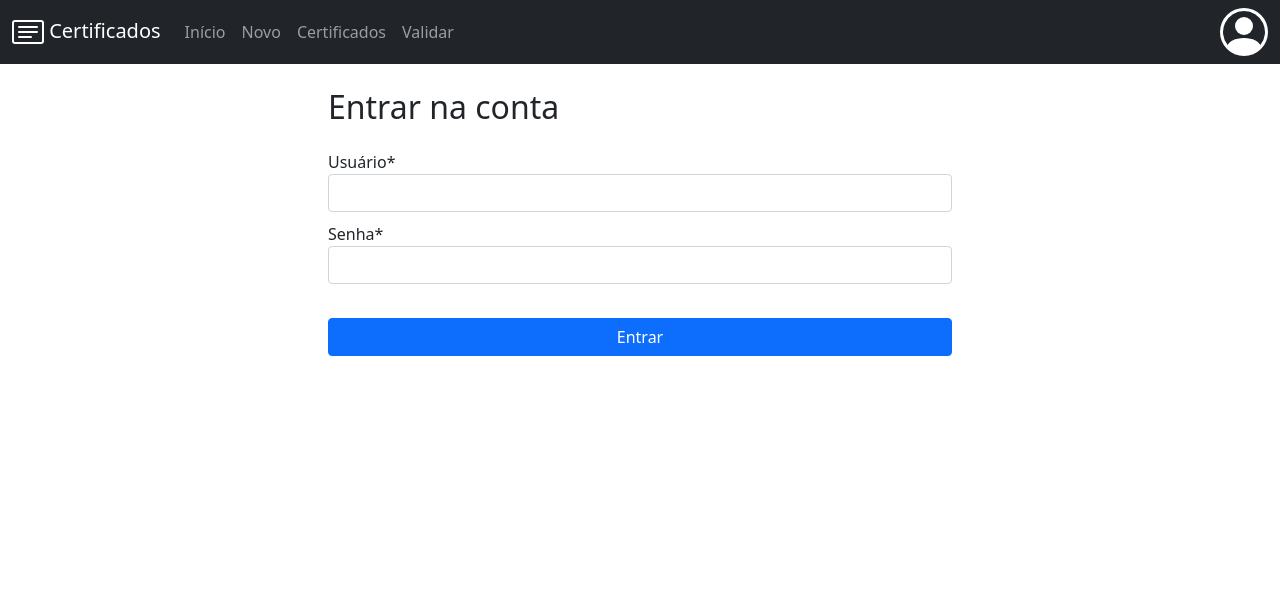
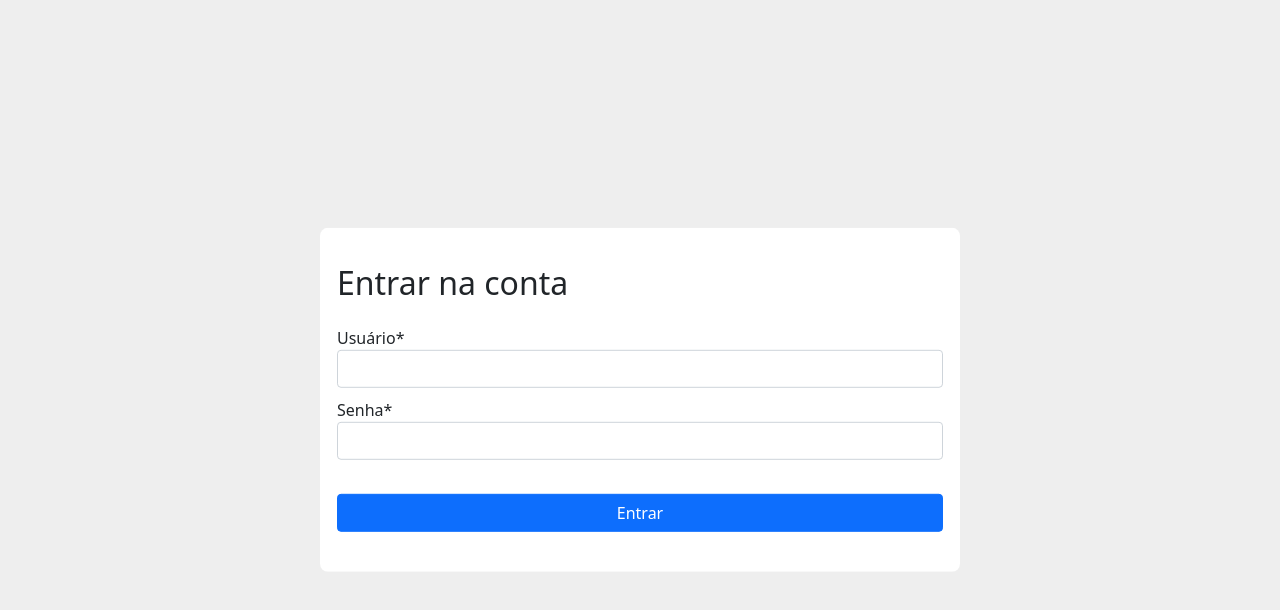
Before and after one commit to PHSouthier/Gerenciamento-e-valida-o-de-certificados, a Django app: page /certificados/login/ in a window 1280 px wide. Shown: the top 610 px of the page. Run offline with Django 3.2, Linux system fonts and the light colour scheme; some libraries are stand-ins or nearby versions.

Commit message:
Adicionado tabela Curso e Perfil, e feito ajustes

```diff
--- a/certificados/admin.py
+++ b/certificados/admin.py
@@ -1,6 +1,8 @@
 from certificados.models import Certificado
 from django.contrib import admin
-from .models import Categoria, Certificado
+from .models import Categoria, Certificado, Curso, Perfil
 
 admin.site.register(Certificado)
 admin.site.register(Categoria)
+admin.site.register(Curso)
+admin.site.register(Perfil)
--- a/certificados/forms.py
+++ b/certificados/forms.py
@@ -1,7 +1,8 @@
 import datetime
+from django.contrib.auth.backends import UserModel
 from django.db.models import fields
 from django.forms.widgets import HiddenInput, Widget
-from .models import Certificado
+from .models import Categoria, Certificado
 from django import forms
 
 class FormFiltro(forms.Form):
@@ -15,6 +16,11 @@ class FormCertificado(forms.ModelForm):
         model = Certificado
         fields = ['titulo', 'horas', 'data_emissao', 'categoria', 'imagem']
 
+    def __init__(self, *args, **kwargs):
+        user = kwargs.pop('user')
+        super(FormCertificado, self).__init__(*args, **kwargs)
+        self.fields['categoria'].queryset = Categoria.objects.filter(curso=user.perfil.curso)
+
 class FormLogin(forms.Form):
     usuario = forms.CharField(label='Usuário', max_length=20)
     senha = forms.CharField(widget=forms.PasswordInput, min_length=5, max_length=20)
--- a/certificados/static/certificados/css.css
+++ b/certificados/static/certificados/css.css
@@ -36,8 +36,22 @@
 
 .form_center {
     position: relative;
-    width: 50%;
-    left: 25.0%;
+    width: 50vw;
+    left: 25vw;
+}
+
+.form-login {
+    position: relative;
+    top: 50vh;
+    transform: translate(0%, -50%);
+    border: 1px solid transparent;
+    background-color: white;
+    border-radius: 8px;
+    padding: 35px 35px 15px 35px;
+}
+
+.body-login {
+    background-color: #eee;
 }
 
 .fazer_modal {
--- a/certificados/templates/certificados/base.html
+++ b/certificados/templates/certificados/base.html
@@ -71,7 +71,7 @@
         </div>
     </nav>
 
-    {% if messages%}
+    {% if messages %}
         {% for m in messages %}
             <center>
                 <div class="fazer_modal">
--- a/certificados/templates/certificados/certificado.html
+++ b/certificados/templates/certificados/certificado.html
@@ -28,6 +28,7 @@
     {% endif %}
 
     {% if user.is_superuser %}
+        {% if user.perfil.curso == c.curso %}
             <form action="/certificados/validar/{{ c.id }}/" method="POST">
                 <div class="forminvisivel">
                     {% csrf_token %}
@@ -39,6 +40,7 @@
                     <button onclick="att_formValidarCertificado('aprovar-proximo')" type="submit" class="btn btn-primary">Aprovar e ver próximo</button>
                 </div>
             </form><br><br>
+        {% endif %}
     {% endif%}
 
 {% endblock %}
--- a/certificados/templates/certificados/certificadoUsuario.html
+++ b/certificados/templates/certificados/certificadoUsuario.html
@@ -28,6 +28,7 @@
     {% endif %}
 
     {% if user.is_superuser %}
+        {% if user.perfil.curso == c.curso %}
             <form action="/certificados/usuario/{{u.id}}/certificado/validar/{{c.id}}/" method="POST">
                 <div class="forminvisivel">
                     {% csrf_token %}
@@ -39,6 +40,7 @@
                     <button onclick="att_formValidarCertificado('aprovar-proximo')" type="submit" class="btn btn-primary">Aprovar e ver próximo</button>
                 </div>
             </form><br><br>
+        {% endif %}
     {% endif%}
 
 {% endblock %}
--- a/certificados/templates/certificados/login.html
+++ b/certificados/templates/certificados/login.html
@@ -1,20 +1,54 @@
-{% extends 'certificados/base.html' %}
 {% load static %}
 {% load crispy_forms_tags %}
 
-{% block conteudo %}
-    <div class="form_center">
+<!DOCTYPE html>
+<html lang="en">
+<head>
+    <meta charset="UTF-8">
+    <meta http-equiv="X-UA-Compatible" content="IE=edge">
+    <meta name="viewport" content="width=device-width, initial-scale=1.0">
+    <title>Certificados</title>
+
+    <link href="https://cdn.jsdelivr.net/npm/bootstrap@5.0.2/dist/css/bootstrap.min.css" rel="stylesheet" integrity="sha384-EVSTQN3/azprG1Anm3QDgpJLIm9Nao0Yz1ztcQTwFspd3yD65VohhpuuCOmLASjC" crossorigin="anonymous">
+    <script src="https://cdn.jsdelivr.net/npm/@popperjs/core@2.9.2/dist/umd/popper.min.js" integrity="sha384-IQsoLXl5PILFhosVNubq5LC7Qb9DXgDA9i+tQ8Zj3iwWAwPtgFTxbJ8NT4GN1R8p" crossorigin="anonymous"></script>
+    <script src="https://cdn.jsdelivr.net/npm/bootstrap@5.0.2/dist/js/bootstrap.min.js" integrity="sha384-cVKIPhGWiC2Al4u+LWgxfKTRIcfu0JTxR+EQDz/bgldoEyl4H0zUF0QKbrJ0EcQF" crossorigin="anonymous"></script>
+    <script src="{% static 'certificados/base.js'%}"></script>
+    <link rel="stylesheet" href="{% static 'certificados/css.css'%}">
+</head>
+<body class="body-login">
+
+    <div class="form_center px-sm-3 form-login">
         <h2 class="font-weight-light pb-3"> Entrar na conta </h2>
+
+        {% if messages %}
+            {% for m in messages %}
+                <center>
+                    <div class="fazer_modal">
+                        <div id="modal_menssagem" class="alert alert-{{m.tags}}" role="alerts">
+                            {{ m }}
+                            <div class="fechar_modal" onclick="fechar_modal_menssagem()">
+                                <svg xmlns="http://www.w3.org/2000/svg" width="16" height="18" fill="currentColor" class="bi bi-x-lg" viewBox="0 0 16 16">
+                                    <path d="M1.293 1.293a1 1 0 0 1 1.414 0L8 6.586l5.293-5.293a1 1 0 1 1 1.414 1.414L9.414 8l5.293 5.293a1 1 0 0 1-1.414 1.414L8 9.414l-5.293 5.293a1 1 0 0 1-1.414-1.414L6.586 8 1.293 2.707a1 1 0 0 1 0-1.414z"/>
+                                </svg>
+                            </div>
+                        </div>
+                    </div>
+                </center>
+            {% endfor %}
+        {% endif %}
 
         <form action="/certificados/login/" method="POST">
             {% csrf_token %}
             {{ form | crispy }}
             <br>
             <div class="d-grid gap-2">
-            <input type="submit" class="btn btn-primary" value="Entrar">
+                <input type="submit" class="btn btn-primary" value="Entrar">
             </div>
         </form><br>
     </div>
 
     <script src="{% static 'certificados/login.js'%}"></script>
-{% endblock %}
+    <script src="https://code.jquery.com/jquery-3.6.0.min.js"></script>
+    <script src="{% static 'certificados/main.js'%}"></script>
+</body>
+</html>
--- a/certificados/templates/certificados/perfil.html
+++ b/certificados/templates/certificados/perfil.html
@@ -8,11 +8,15 @@
         <div class="ver_certificado">
             <p><span class="fw-bold">Nome: </span>{{nome}}</p>
             <p><span class="fw-bold">E-mail: </span>{{email}}</p>
+            <p><span class="fw-bold">Turma: </span>{{u.perfil.turma}}</p>
+            <p><span class="fw-bold">Curso: </span>{{u.perfil.curso}}</p>
         </div>
     {% else %}
             <p> Usuario inexistente. </p>
     {% endif %}
 
+        {% if user.is_superuser %}
+            {% if not u.is_superuser %}
                 <h3 class="font-weight-light pb-3">Certificados enviados</h3>
 
                 {% if lista_certificados %}
@@ -72,6 +76,8 @@
                         Horas recusadas: <span class="fw-bold situacao_recusado">{{horas_recusado}}</span><br>
                     </p>
                 {% endif %}
+            {% endif %}
+        {% endif %}
 
     <script src="{% static 'certificados/certificados.js'%}"></script>
 {% endblock %}
--- a/certificados/templates/certificados/usuarios.html
+++ b/certificados/templates/certificados/usuarios.html
@@ -1,7 +1,7 @@
 {% extends 'certificados/base.html' %}
 {% load static %}
 {% block conteudo %}
-    <h3 class="font-weight-light pb-3">Certificados</h3>
+    <h3 class="font-weight-light pb-3">Usuários</h3>
 
     {% if lista_usuarios %}
         <div class="div_barra_pesquisa">
@@ -20,6 +20,7 @@
                 <tr>
                     <th> <input onclick="att_formFiltro('nome')" type="submit" class="linkFiltros fw-bold" id="submit_nome" value="Nome"><br> </th>
                     <th> <input onclick="att_formFiltro('email')" type="submit" class="linkFiltros fw-bold" id="submit_email" value="E-mail"><br> </th>
+                    <th> <input onclick="att_formFiltro('curso')" type="submit" class="linkFiltros fw-bold" id="submit_curso" value="Curso"><br> </th>
                 </tr>
             </form>
 
@@ -28,6 +29,7 @@
                     <tr id="tabela_{{u.id}}" style="display: normal;" class="elementos_tabela">
                         <td class="break-word"><a id="nome_tabela_{{u.id}}" href="/certificados/usuario/{{u.id}}">{{u.first_name}} {{u.last_name}}</a></td>
                         <td class="break-all">{{u.email}}</td>
+                        <td class="break-all">{{u.perfil.curso}}</td>
                     </tr>
                 {% endfor %}
             </div>
--- a/certificados/views.py
+++ b/certificados/views.py
@@ -10,7 +10,7 @@ from django.utils import timezone
 def index(request):
     if request.user.is_authenticated:
         if request.user.is_superuser:
-            lista_certificados = Certificado.objects.order_by("-data_envio")[0:10]
+            lista_certificados = Certificado.objects.order_by("-data_envio").filter(curso=request.user.perfil.curso)[0:10]
         else:
             lista_certificados = Certificado.objects.filter(usuario=request.user).order_by("-data_envio")[0:10]
 
@@ -30,43 +30,43 @@ def mostrar_todos_certificados(request):
 
                 if operacao == "data_emissao":
                     if request.user.is_superuser:
-                        lista_certificados = Certificado.objects.order_by("-data_emissao")
+                        lista_certificados = Certificado.objects.order_by("-data_emissao").filter(curso=request.user.perfil.curso)
                     else:
                         lista_certificados = Certificado.objects.filter(usuario=request.user).order_by("-data_emissao")
                 elif operacao == "autor":
                     if request.user.is_superuser:
-                        lista_certificados = Certificado.objects.order_by("usuario")
+                        lista_certificados = Certificado.objects.order_by("usuario").filter(curso=request.user.perfil.curso)
                     else:
                         lista_certificados = Certificado.objects.filter(usuario=request.user).order_by("usuario")
                 elif operacao == "data_envio":
                     if request.user.is_superuser:
-                        lista_certificados = Certificado.objects.order_by("-data_envio")
+                        lista_certificados = Certificado.objects.order_by("-data_envio").filter(curso=request.user.perfil.curso)
                     else:
                         lista_certificados = Certificado.objects.filter(usuario=request.user).order_by("-data_envio")
                 elif operacao == "titulo":
                     if request.user.is_superuser:
-                        lista_certificados = Certificado.objects.order_by("titulo")
+                        lista_certificados = Certificado.objects.order_by("titulo").filter(curso=request.user.perfil.curso)
                     else:
                         lista_certificados = Certificado.objects.filter(usuario=request.user).order_by("titulo")
                 elif operacao == "horas":
                     if request.user.is_superuser:
-                        lista_certificados = Certificado.objects.order_by("-horas")
+                        lista_certificados = Certificado.objects.order_by("-horas").filter(curso=request.user.perfil.curso)
                     else:
                         lista_certificados = Certificado.objects.filter(usuario=request.user).order_by("-horas")
                 elif operacao == "situacao":
                     if request.user.is_superuser:
-                        lista_certificados = Certificado.objects.order_by("situacao")
+                        lista_certificados = Certificado.objects.order_by("situacao").filter(curso=request.user.perfil.curso)
                     else:
                         lista_certificados = Certificado.objects.filter(usuario=request.user).order_by("situacao")
                 else:
                     if request.user.is_superuser:
-                        lista_certificados = Certificado.objects.all()
+                        lista_certificados = Certificado.objects.filter(curso=request.user.perfil.curso)
                     else:
                         lista_certificados = Certificado.objects.filter(usuario=request.user)
         else:
             form = FormFiltro()
             if request.user.is_superuser:
-                lista_certificados = Certificado.objects.all()
+                lista_certificados = Certificado.objects.filter(curso=request.user.perfil.curso)
             else:
                 lista_certificados = Certificado.objects.filter(usuario=request.user)
 
@@ -89,22 +89,26 @@ def mostrar_todos_certificados(request):
         return HttpResponseRedirect("/certificados/login/")
 
 def novo_certificado(request):
-    if request.method == 'POST':
-        form = FormCertificado(request.POST, request.FILES)
-        if form.is_valid():
-            c = form.save(commit=False)
-            c.usuario = request.user
-            c.save()
+    if not request.user.is_superuser:
+        if request.method == 'POST':
+            form = FormCertificado(request.POST, request.FILES, user=request.user)
+            if form.is_valid():
+                c = form.save(commit=False)
+                c.usuario = request.user
+                c.curso = request.user.perfil.curso
+                c.save()
 
-            messages.success(request, "O certificado foi salvo com sucesso!")
-            return HttpResponseRedirect('/certificados/novo_certificado/')
+                messages.success(request, "O certificado foi salvo com sucesso!")
+                return HttpResponseRedirect('/certificados/novo_certificado/')
+            else:
+                messages.error(request, "Preencha corretamente o formulário.")
         else:
-            messages.error(request, "Preencha corretamente o formulário.")
+            form = FormCertificado(user=request.user)
+
+        contexto = {'form': form}
+        return render(request, 'certificados/novo_certificado.html', contexto)
     else:
-        form = FormCertificado()
-
-    contexto = {'form': form}
-    return render(request, 'certificados/novo_certificado.html', contexto)
+        return HttpResponseRedirect('/certificados/')
 
 def fazer_login(request):
     if request.user.is_authenticated:
@@ -152,20 +156,20 @@ def validar(request):
             operacao = form.cleaned_data['operacao']
 
             if operacao == "data_emissao":
-                lista_certificados = Certificado.objects.order_by("-data_emissao").filter(situacao=2)
+                lista_certificados = Certificado.objects.filter(curso=request.user.perfil.curso).order_by("-data_emissao").filter(situacao=2)
             elif operacao == "autor":
-                lista_certificados = Certificado.objects.order_by("usuario").filter(situacao=2)
+                lista_certificados = Certificado.objects.filter(curso=request.user.perfil.curso).order_by("usuario").filter(situacao=2)
             elif operacao == "data_envio":
-                lista_certificados = Certificado.objects.order_by("-data_envio").filter(situacao=2)
+                lista_certificados = Certificado.objects.filter(curso=request.user.perfil.curso).order_by("-data_envio").filter(situacao=2)
             elif operacao == "titulo":
-                lista_certificados = Certificado.objects.order_by("titulo").filter(situacao=2)
+                lista_certificados = Certificado.objects.filter(curso=request.user.perfil.curso).order_by("titulo").filter(situacao=2)
             elif operacao == "horas":
-                lista_certificados = Certificado.objects.order_by("-horas").filter(situacao=2)
+                lista_certificados = Certificado.objects.filter(curso=request.user.perfil.curso).order_by("-horas").filter(situacao=2)
             else:
-                lista_certificados = Certificado.objects.filter(situacao=2)
+                lista_certificados = Certificado.objects.filter(curso=request.user.perfil.curso).filter(situacao=2)
     else:
         form = FormFiltro()
-        lista_certificados = Certificado.objects.filter(situacao=2)
+        lista_certificados = Certificado.objects.filter(curso=request.user.perfil.curso).filter(situacao=2)
 
     formulario = "validar"
     situacao = ["Aprovado", "Pendente", "Recusado", "Erro"]
@@ -173,40 +177,49 @@ def validar(request):
     return render(request, 'certificados/certificados.html', contexto)
 
 def validar_certificado(request, id):
-    operacao = ''
-    certificados = Certificado.objects.filter(situacao=2).order_by("id")[0:1]
-    if request.method == "POST":
-        form = FormValidarCertificado(request.POST)
-        if form.is_valid():
+    if request.user.is_authenticated:
+        if request.user.is_superuser:
             c = Certificado.objects.get(id=id)
-            operacao = form.cleaned_data['operacao']
+            if request.user.perfil.curso == c.curso:
+                operacao = ''
+                certificados = Certificado.objects.filter(curso=request.user.perfil.curso).filter(situacao=2).order_by("id")[0:1]
+                if request.method == "POST":
+                    form = FormValidarCertificado(request.POST)
+                    if form.is_valid():
+                        operacao = form.cleaned_data['operacao']
 
-            if operacao == "recusar":
-                c.situacao = 3
-                c.save()
-            elif operacao == "aprovar":
-                c.situacao = 1
-                c.save()
-            elif operacao == "aprovar-proximo":
-                c.situacao = 1
-                c.save()
+                        if operacao == "recusar":
+                            c.situacao = 3
+                            c.save()
+                        elif operacao == "aprovar":
+                            c.situacao = 1
+                            c.save()
+                        elif operacao == "aprovar-proximo":
+                            c.situacao = 1
+                            c.save()
+                            if certificados:
+                                proximo = Certificado.objects.get(id=certificados)
+                                return HttpResponseRedirect(f"/certificados/{proximo.id}")
+                            else:
+                                messages.success(request, "Todos certificados já foram validados!")
+                                return HttpResponseRedirect("/certificados/")
+                        else:
+                            return HttpResponseRedirect(f"/certificados/{id}")
+                else:
+                    return HttpResponseRedirect(f"/certificados/{id}")
+
                 if certificados:
-                    proximo = Certificado.objects.get(id=certificados)
-                    return HttpResponseRedirect(f"/certificados/{proximo.id}")
+                    messages.success(request, "Certificado validado com sucesso!")
+                    return HttpResponseRedirect("/certificados/validar/")
                 else:
                     messages.success(request, "Todos certificados já foram validados!")
-                    return HttpResponseRedirect("/certificados/")
+                    return HttpResponseRedirect("/certificados/validar/")
             else:
                 return HttpResponseRedirect(f"/certificados/{id}")
+        else:
+            return HttpResponseRedirect("/certificados/")
     else:
-        return HttpResponseRedirect(f"/certificados/{id}")
-
-    if certificados:
-        messages.success(request, "certificado validado com sucesso!")
-        return HttpResponseRedirect("/certificados/validar/")
-    else:
-        messages.success(request, "Todos certificados já foram validados!")
-        return HttpResponseRedirect("/certificados/")
+        return HttpResponseRedirect("/certificados/login/")
 
 def perfil(request):
     if request.user.is_authenticated:
@@ -226,17 +239,17 @@ def usuario(request, id):
                     operacao = form.cleaned_data['operacao']
 
                     if operacao == "data_emissao":
-                            lista_certificados = Certificado.objects.filter(usuario=u).order_by("-data_emissao")
+                        lista_certificados = Certificado.objects.filter(usuario=u).order_by("-data_emissao")
                     elif operacao == "data_envio":
-                            lista_certificados = Certificado.objects.filter(usuario=u).order_by("-data_envio")
+                        lista_certificados = Certificado.objects.filter(usuario=u).order_by("-data_envio")
                     elif operacao == "titulo":
-                            lista_certificados = Certificado.objects.filter(usuario=u).order_by("titulo")
+                        lista_certificados = Certificado.objects.filter(usuario=u).order_by("titulo")
                     elif operacao == "horas":
-                            lista_certificados = Certificado.objects.filter(usuario=u).order_by("-horas")
+                        lista_certificados = Certificado.objects.filter(usuario=u).order_by("-horas")
                     elif operacao == "situacao":
-                            lista_certificados = Certificado.objects.filter(usuario=u).order_by("situacao")
+                        lista_certificados = Certificado.objects.filter(usuario=u).order_by("situacao")
                     else:
-                            lista_certificados = Certificado.objects.filter(usuario=u)
+                        lista_certificados = Certificado.objects.filter(usuario=u)
             else:
                 form = FormFiltro()
                 lista_certificados = Certificado.objects.filter(usuario=u)
@@ -273,11 +286,13 @@ def ver_usuarios(request):
                     operacao = form.cleaned_data['operacao']
 
                     if operacao == "nome":
-                            lista_usuarios = UserModel.objects.order_by("first_name")
+                        lista_usuarios = UserModel.objects.order_by("first_name")
                     elif operacao == "email":
-                            lista_usuarios = UserModel.objects.order_by("email")
+                        lista_usuarios = UserModel.objects.order_by("email")
+                    elif operacao == "curso":
+                        lista_usuarios = UserModel.objects.order_by('perfil__curso')
                     else:
-                            lista_usuarios = UserModel.objects.all()
+                        lista_usuarios = UserModel.objects.all()
             else:
                 form = FormFiltro()
                 lista_usuarios = UserModel.objects.all()
@@ -303,9 +318,7 @@ def ver_certificado_usuario(request, id, id2):
 def validar_certificado_usuario(request, id, id2):
     operacao = ''
     u = UserModel.objects.get(id=id)
-    certificados = Certificado.objects.filter(usuario=u)
-    certificados = certificados.filter(situacao=2)
-    certificados = certificados.order_by("id")[0:1]
+    certificados = Certificado.objects.filter(usuario=u, situacao=2).order_by("id")[0:1]
     if request.method == "POST":
         form = FormValidarCertificado(request.POST)
         if form.is_valid():
```
Also changed, not shown: certificados/models.py (+19 -0 lines), certificados/templates/certificados/certificados.html (+7 -5 lines), certificados/migrations/0011_curso.py (added), certificados/migrations/0012_categoria_curso.py (added), certificados/migrations/0013_certificado_curso.py (added), certificados/migrations/0014_perfil.py (added), db.sqlite3. Lines whose indentation alone changed are shown as unchanged.
